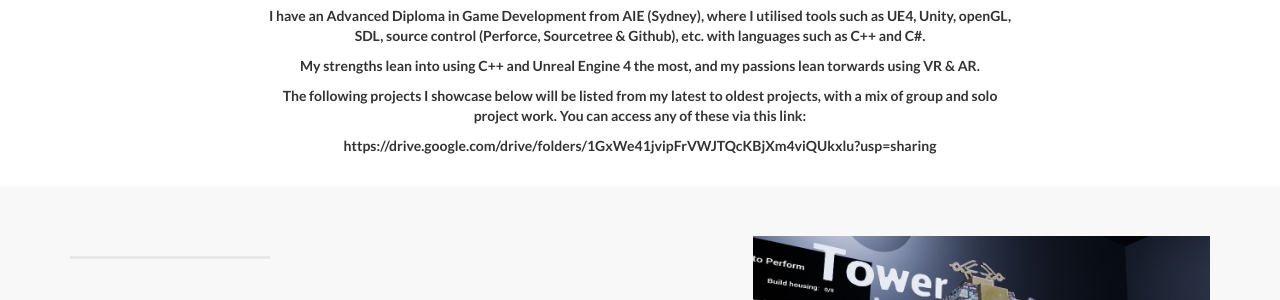
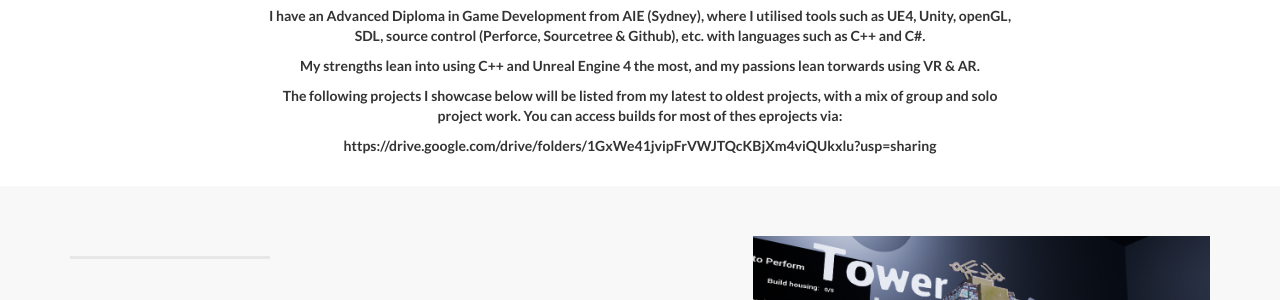
Before and after one commit to kaitlynm1/kaitlynm1.github.io, a Jekyll site: the page built from index.html, in a window 1280 px wide and 900 px high, scrolled down 771 px. Shown: the part 173-473 px from the top of the window. Built offline with Jekyll 4.4.1, drawn with Linux system fonts in a browser that asks for light colours.

Commit message:
Little change

```diff
--- a/_includes/about.html
+++ b/_includes/about.html
@@ -9,7 +9,7 @@
                 <p>Wollongong-based game programmer (South Sydney), super passionate about the future of VR/AR and how it could impact programming games in the future.</p>
                 <p>I have an Advanced Diploma in Game Development from AIE (Sydney),  where I utilised tools such as UE4, Unity, openGL, SDL, source control (Perforce, Sourcetree & Github), etc. with languages such as C++ and C#.</p>
                 <p>My strengths lean into using C++ and Unreal Engine 4 the most, and my passions lean torwards using VR & AR.</p>
-                <p>The following projects I showcase below will be listed from my latest to oldest projects, with a mix of group and solo project work. You can access any of these via this link: </p>
+                <p>The following projects I showcase below will be listed from my latest to oldest projects, with a mix of group and solo project work. You can access builds for most of thes eprojects via: </p>
                 <p> https://drive.google.com/drive/folders/1GxWe41jvipFrVWJTQcKBjXm4viQUkxlu?usp=sharing </p>
                 <br/>
               </div>
```
